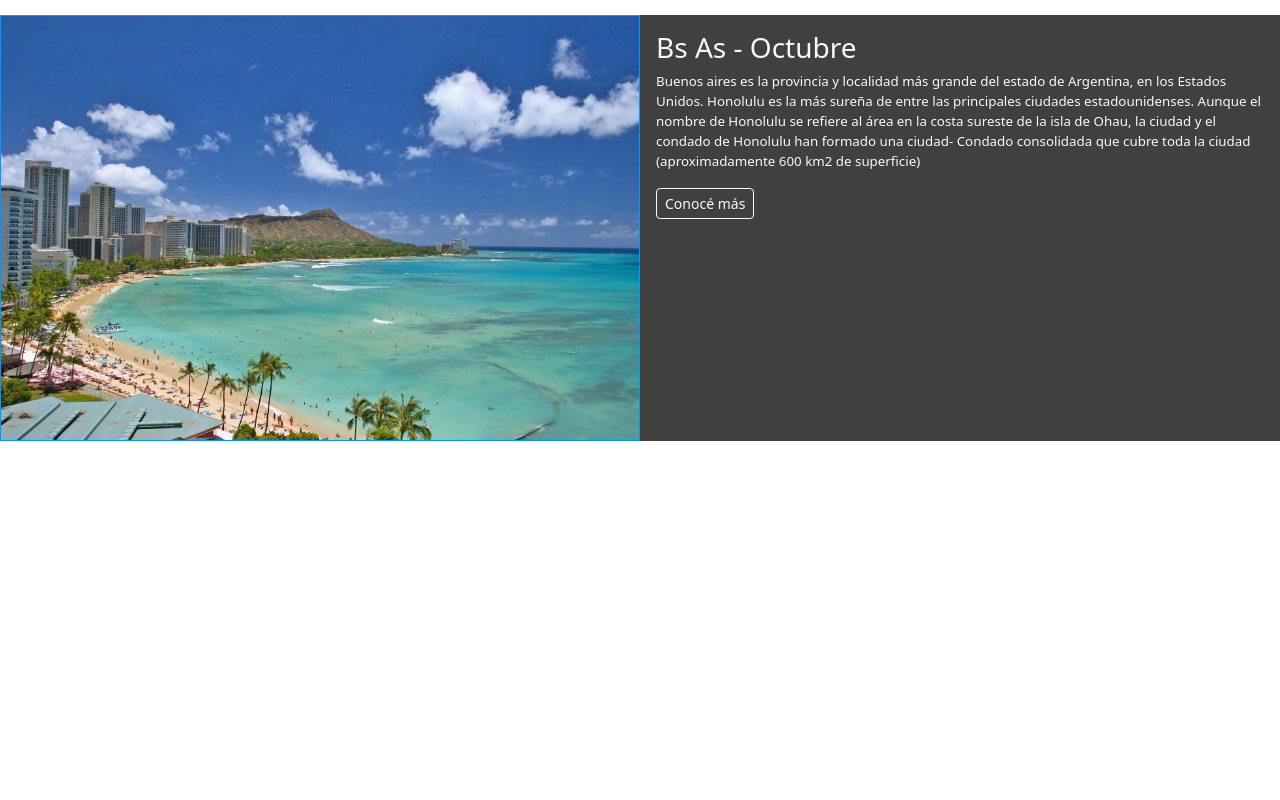
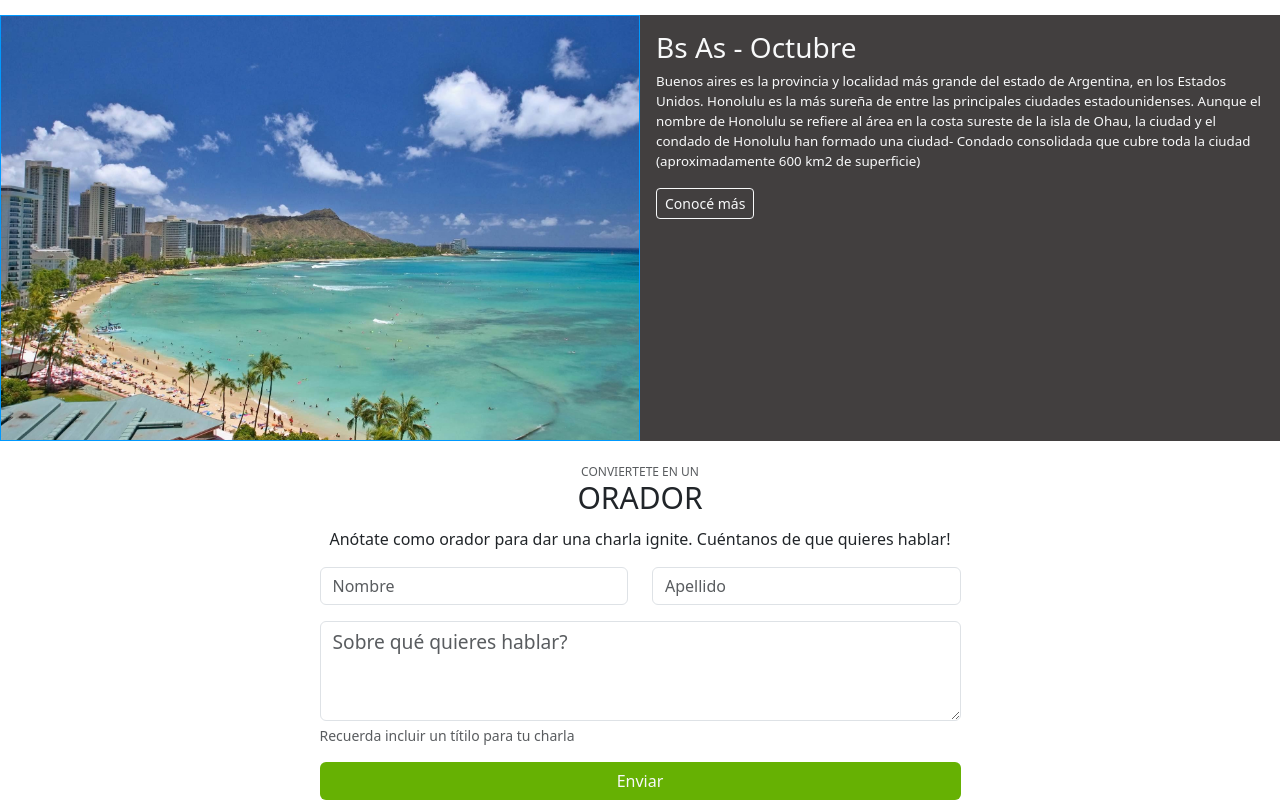
Before and after one commit to NicoGalvez85/CodoACodo, a plain HTML site: page index.html in a window 1280 px wide. Shown: the part 1301-2101 px from the top of the page. Before the commit the page ends 1742 px from the top, so only its background shows below. Drawn offline with nearby package versions, Linux system fonts and the light colour scheme.

Commit message:
Se agrega formulario siguiendo la página a replicar

```diff
--- a/index.html
+++ b/index.html
@@ -68,7 +68,7 @@
     </div>
   </div>
   <div id="titleCont" class="pt-2 d-grid">
-    <div class="titulo1">
+    <div class="titulo1 text-muted">
       <h6>CONOCE A LOS</h6>
     </div>
     <div class="titulo2">
@@ -86,7 +86,8 @@
             class="d-flex justify-content-center align-items-center btn btn-primary btn-sm btnReact  btnCard"><b>React</b></a>
         </div>
         <h5 class="card-title">Steve Jobs</h5>
-        <p class="card-text cardText">Lorem ipsum dolor sit amet consectetur adipisicing elit. Cupiditate at maxime odit natus
+        <p class="card-text cardText">Lorem ipsum dolor sit amet consectetur adipisicing elit. Cupiditate at maxime odit
+          natus
           neque iusto non voluptate
           tempore dolorum? Ad esse repellat aliquam, consectetur fuga minus quia hic eos suscipit.</p>
       </div>
@@ -101,7 +102,8 @@
             class="d-flex justify-content-center align-items-center btn btn-primary btn-sm btnReact btnCard"><b>React</b></a>
         </div>
         <h5 class="card-title">Bill Gates</h5>
-        <p class="card-text cardText">Lorem ipsum dolor, sit amet consectetur adipisicing elit. Debitis incidunt odit, illo quis,
+        <p class="card-text cardText">Lorem ipsum dolor, sit amet consectetur adipisicing elit. Debitis incidunt odit,
+          illo quis,
           non
           exercitationem perspiciatis quod doloremque, quidem atque numquam excepturi dolore nesciunt rerum recusandae!
           Libero tenetur quas alias.</p>
@@ -117,7 +119,8 @@
             class="d-flex justify-content-center align-items-center btn btn-danger btn-sm w-25  btnCard"><b>Startups</b></a>
         </div>
         <h5 class="card-title">Ada Lovelace</h5>
-        <p class="card-text cardText">Lorem ipsum dolor sit amet consectetur adipisicing elit. Corporis eos voluptatem, velit aut
+        <p class="card-text cardText">Lorem ipsum dolor sit amet consectetur adipisicing elit. Corporis eos voluptatem,
+          velit aut
           culpa asperiores
           distinctio itaque voluptatum dolorem aliquid labore architecto, sed quia quam optio illo id, molestiae illum.
         </p>
@@ -127,20 +130,64 @@
   <div>
 
   </div>
-  <div id="secPlaya" class="d-flex pt-4">
+  <div id="secPlaya" class="d-flex pt-4 mb-3">
     <div id="imgHono" class="w-50">
     </div>
     <div id="texto2" class="w-50 text-light">
       <h3 class="pt-3 ps-3">Bs As - Octubre</h3>
-      <p class="ps-3 pe-3 parraf2">Buenos aires es la provincia y localidad más grande del estado de Argentina, en los Estados Unidos. Honolulu es la
-        más sureña de entre las principales ciudades estadounidenses. Aunque el nombre de Honolulu se refiere al área en la costa sureste
-      de la isla de Ohau, la ciudad y el condado de Honolulu han formado una ciudad-
-    Condado consolidada que cubre toda la ciudad (aproximadamente 600 km2 de superficie)</p>
-    <div class="ps-3">
-      <button type="button" class="btn btn-outline-light btn-sm">Conocé más</button>
-    </div>
+      <p class="ps-3 pe-3 parraf2">Buenos aires es la provincia y localidad más grande del estado de Argentina, en los
+        Estados Unidos. Honolulu es la
+        más sureña de entre las principales ciudades estadounidenses. Aunque el nombre de Honolulu se refiere al área en
+        la costa sureste
+        de la isla de Ohau, la ciudad y el condado de Honolulu han formado una ciudad-
+        Condado consolidada que cubre toda la ciudad (aproximadamente 600 km2 de superficie)</p>
+      <div class="ps-3">
+        <button type="button" class="btn btn-outline-light btn-sm">Conocé más</button>
+      </div>
     </div>
   </div>
+  <div id="titleCont" class="pt-2 d-grid mb-0">
+    <div class="titulo1 text-muted">
+      <h6>CONVIERTETE EN UN</h6>
+    </div>
+    <div class="titulo2 mb-0">
+      <h2>ORADOR</h2>
+    </div>
+  </div>
+  <div class="d-flex justify-content-center mt-0">
+    <p>Anótate como orador para dar una charla ignite. Cuéntanos de que quieres hablar!</p>
+  </div>
+  <div class="container text-center">
+    <div class="row align-items-start">
+      <div class="col">
+      </div>
+      <div class="col-7">
+        <div class="row">
+          <div class="mb-3 col-6">
+            <input type="text" class="form-control" id="exampleFormControlInput1" placeholder="Nombre">
+          </div>
+          <div class="mb-3 col-6">
+            <input type="text" class="form-control text" id="exampleFormControlInput1" placeholder="Apellido">
+          </div>
+        </div>
+
+
+        <div class="mb-3">
+          <textarea class="form-control" id="exampleFormControlTextarea1" placeholder="Sobre qué quieres hablar?"
+            rows="3"></textarea>
+            <small id="passwordHelpBlock" class="form-text text-muted">
+              Recuerda incluir un títilo para tu charla
+            </small>
+        </div>
+        <div class="d-grid gap-2">
+          <button id="subButton" class="btn text-light" type="button">Enviar</button>
+        </div>
+      </div>
+      <div class="col">
+      </div>
+    </div>
+  </div>
+
 
 
 
--- a/style.css
+++ b/style.css
@@ -46,7 +46,7 @@
 }
 
 .titulo1 h6{
-    font-size: smaller;
+    font-size: 12px;
 }
 
 .titulo2 h2{
@@ -104,3 +104,15 @@
 .parraf2{
     font-size: smaller;
 }
+
+#exampleFormControlTextarea1{
+    font-size: larger;
+}
+
+#subButton{
+    background-color: rgb(102, 177, 3);
+}
+
+#passwordHelpBlock{
+    display: flex !important;
+}
```
Also changed, not shown: 1 other file.
